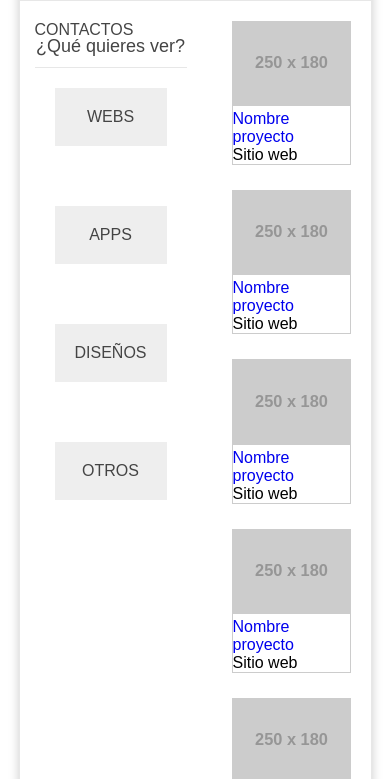
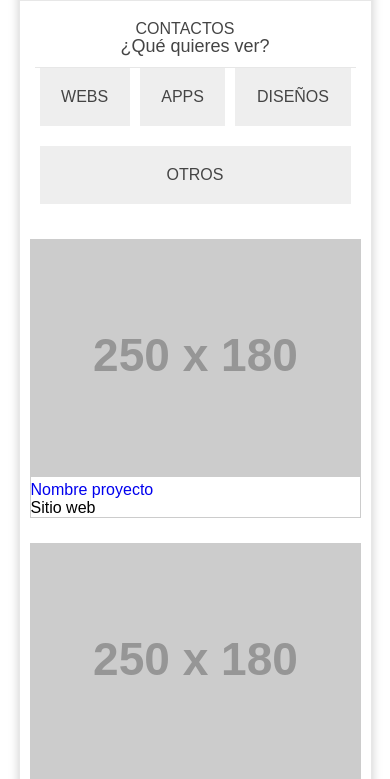
Before and after one commit to jobedosan/Master-CSS, a plain HTML site: page maquetacion-3/index.html in a window 390 px wide. Shown: the part 161-940 px from the top of the page. Drawn offline with Linux system fonts and the light colour scheme; placeholder pictures from the web are drawn by us.

Commit message:
Maquetación con flexbox terminada

```diff
--- a/maquetacion-3/styles.css
+++ b/maquetacion-3/styles.css
@@ -189,3 +189,79 @@ que brinda flexbox */
     margin-left: 20px;
     color: #444;
 }
+
+/* De aquí en adelante es el responsive */
+
+@media (max-width:1334px) {
+
+    #header {
+        /* Con esta propiedad se centró el logo que dice portafolio */
+        text-align: center;
+    }
+
+    /* Con estos estilos se evitó que el menú se fuera tan abajo */
+    #menu>ul {
+        margin-top: 20px;
+        /* Con flex-start se colocó el menú más arriba, antes estaba centrado verticalmente */
+        align-items: flex-start;
+        /* Y con esto se mantuvo un espacio entre los elementos ul del menú, pero más compacto */
+        justify-content: space-evenly;
+    }
+}
+
+@media (max-width:646px) {
+
+    #content {
+        display: flex;
+        flex-direction: column;
+        flex-wrap: wrap;
+        justify-content: space-between;
+        padding-top: 20px;
+        padding-bottom: 20px;
+    }
+
+    #aside {
+        margin-right: 0px;
+    }
+
+    #aside ul {
+        display: flex;
+        flex-flow: row wrap;
+        justify-content: space-between;
+    }
+
+    #aside ul li {
+        flex-grow: 1;
+        margin-right: 5px;
+        margin-left: 5px;
+    }
+
+    /* Víctor no oclocó esto pero tuve que ponerlo porque en algún únto puse un margen (que no s esi el colocó) que impedía que se areglarán los elementos del aside igual que
+    a él */
+    #aside a {
+        margin: 0px;
+    }
+
+    .project {
+        margin-right: 10px;
+        margin-left: 10px;
+    }
+
+
+    #footer .logo {
+        flex-grow: 1;
+        order: 1;
+        flex-basis: 100%;
+        text-align: center;
+        margin: 0px;
+    }
+
+    #footer .info {
+        flex-grow: 1;
+        order: 2;
+        color: #444;
+        flex-basis: 100%;
+        text-align: center;
+        margin: 0px;
+    }
+}
```
Also changed, not shown: Página para clases de Beatriz/index.html (+9 -2 lines).
